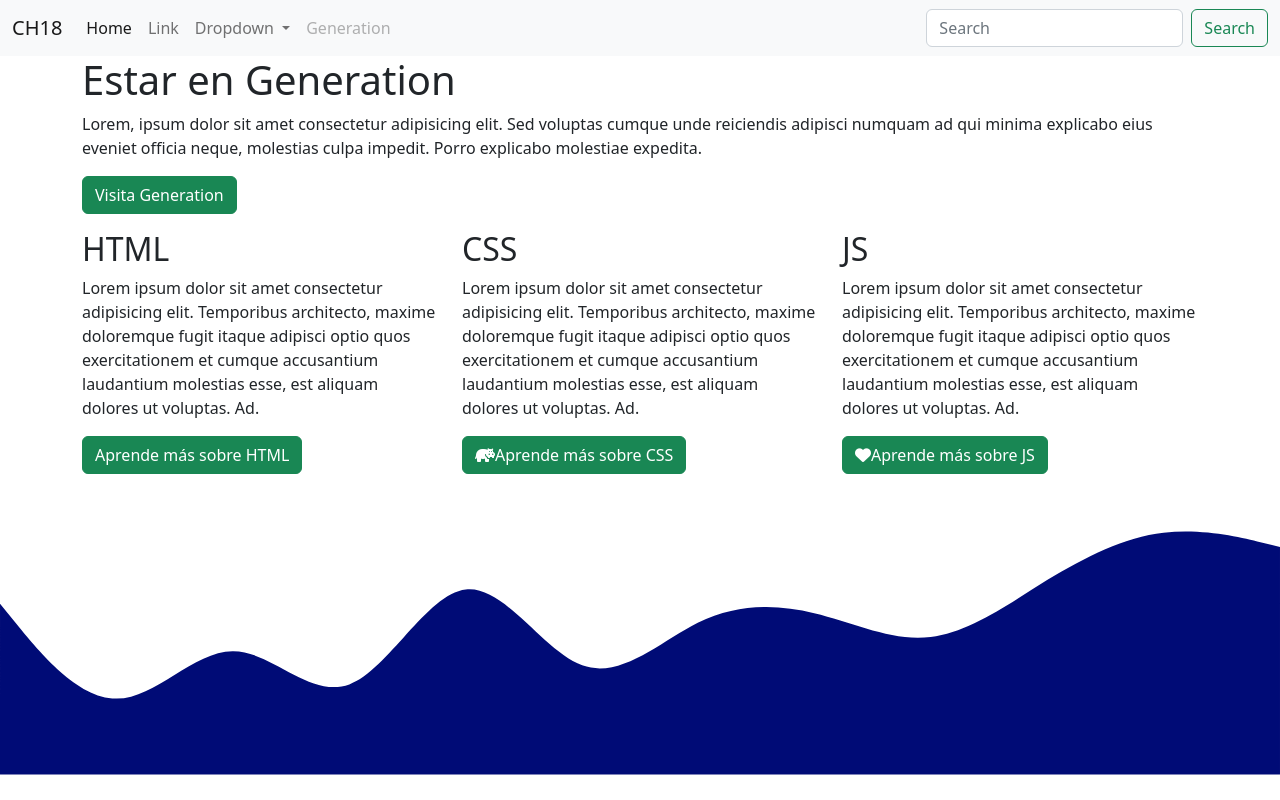
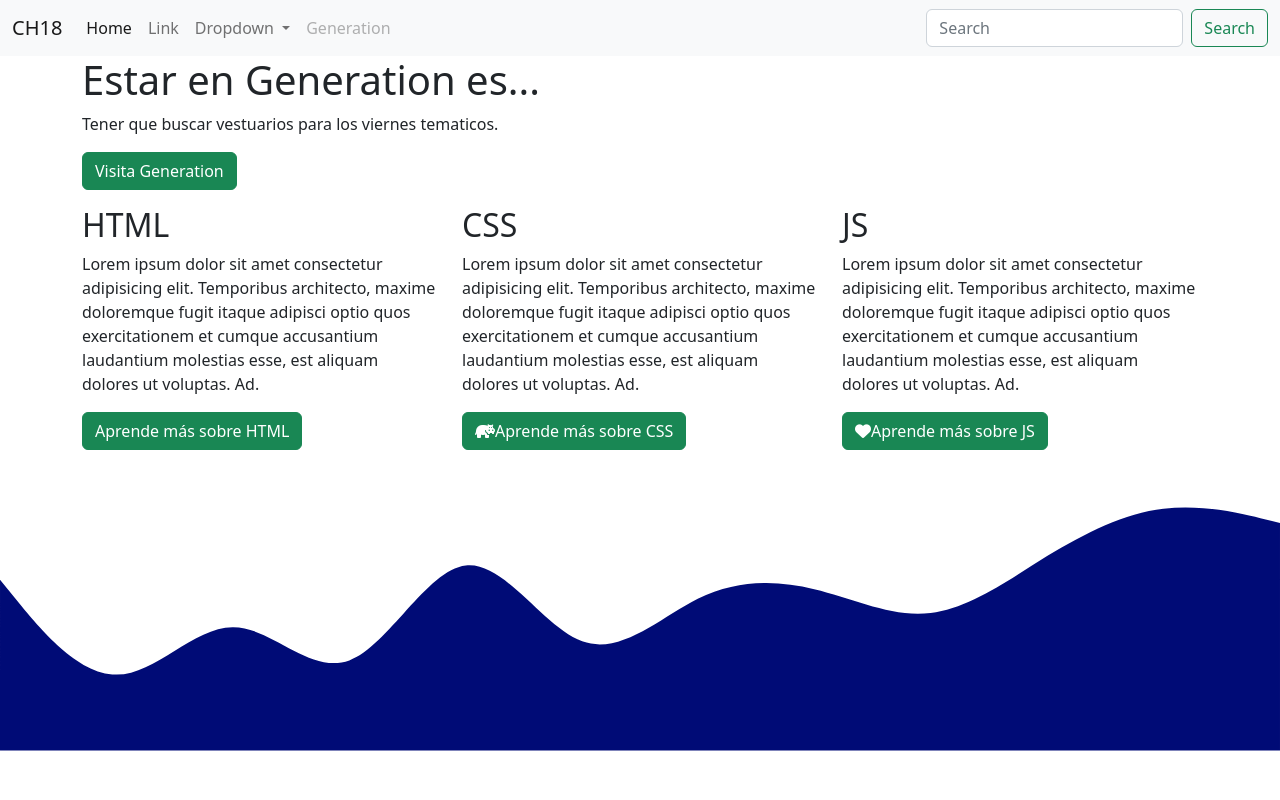
Before and after one commit to Tefy23/SaokoSaoko, a plain HTML site: page index.html in a window 1280 px wide. Drawn offline with Linux system fonts and the light colour scheme.

Commit message:
ci: cambio del titulo y descripción

```diff
--- a/index.html
+++ b/index.html
@@ -62,12 +62,9 @@
 <!-- Descripción Generation -->
         <div class="row">
             <div class="col">
-                <h1>Estar en Generation</h1>
+                <h1>Estar en Generation es...</h1>
                 <p>
-                    Lorem, ipsum dolor sit amet consectetur adipisicing elit. Sed
-                    voluptas cumque unde reiciendis adipisci numquam ad qui minima
-                    explicabo eius eveniet officia neque, molestias culpa impedit. Porro
-                    explicabo molestiae expedita.
+                    Tener que buscar vestuarios para los viernes tematicos.
                 </p>
                 <p>
                     <a href="https://mexico.generation.org/" target="_blank" class="btn btn-success">Visita
```
